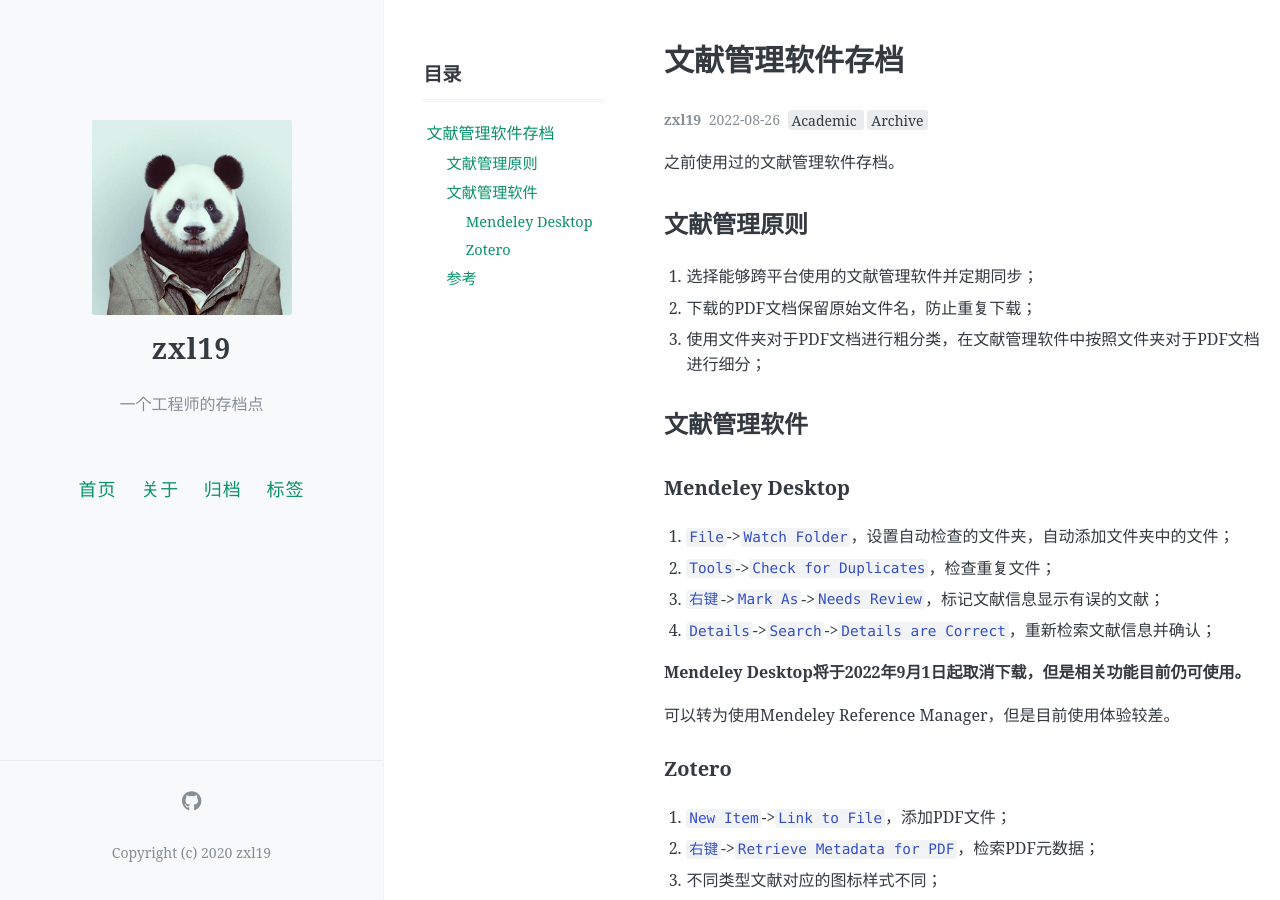
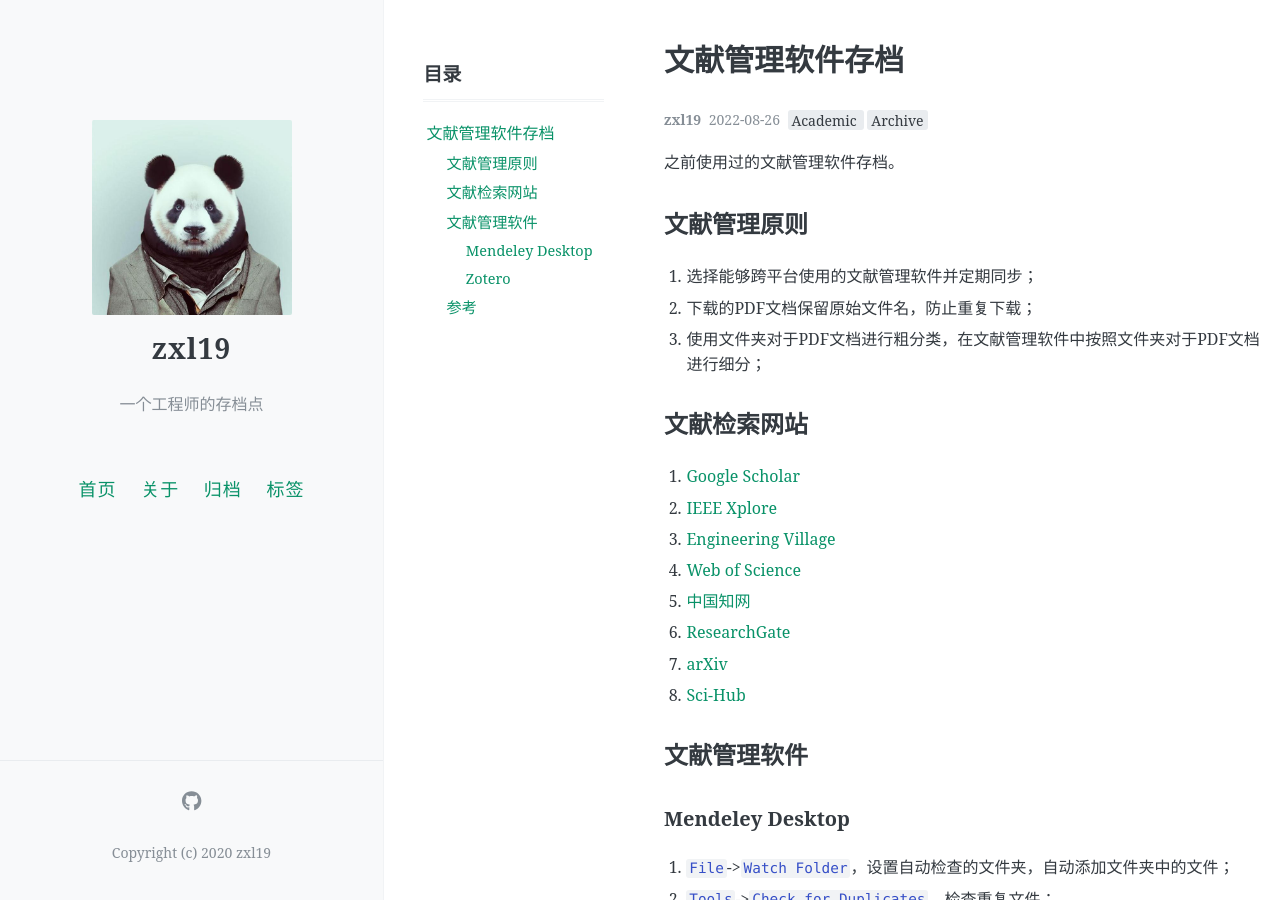
Before and after one commit to zxl19/zxl19.github.io, a Jekyll site: the page built from _posts/2022-08-26-reference-management.md, in a window 1280 px wide and 900 px high. Built offline with Jekyll 4.4.1, drawn with Linux system fonts in a browser that asks for light colours; comment, search, counter and statistics services are not loaded.

Commit message:
Update Posts

```diff
--- a/_posts/2022-08-26-reference-management.md
+++ b/_posts/2022-08-26-reference-management.md
@@ -18,6 +18,17 @@ pinned: false
 1. 选择能够跨平台使用的文献管理软件并定期同步；
 2. 下载的PDF文档保留原始文件名，防止重复下载；
 3. 使用文件夹对于PDF文档进行粗分类，在文献管理软件中按照文件夹对于PDF文档进行细分；
+
+## 文献检索网站
+
+1. [Google Scholar](https://scholar.google.com)
+2. [IEEE Xplore](https://ieeexplore.ieee.org/Xplore/home.jsp)
+3. [Engineering Village](https://www.engineeringvillage.com)
+4. [Web of Science](https://www.webofscience.com)
+5. [中国知网](https://www.cnki.net)
+6. [ResearchGate](https://www.researchgate.net)
+7. [arXiv](https://arxiv.org)
+8. [Sci-Hub](https://sci-hub.se)
 
 ## 文献管理软件
 
```
